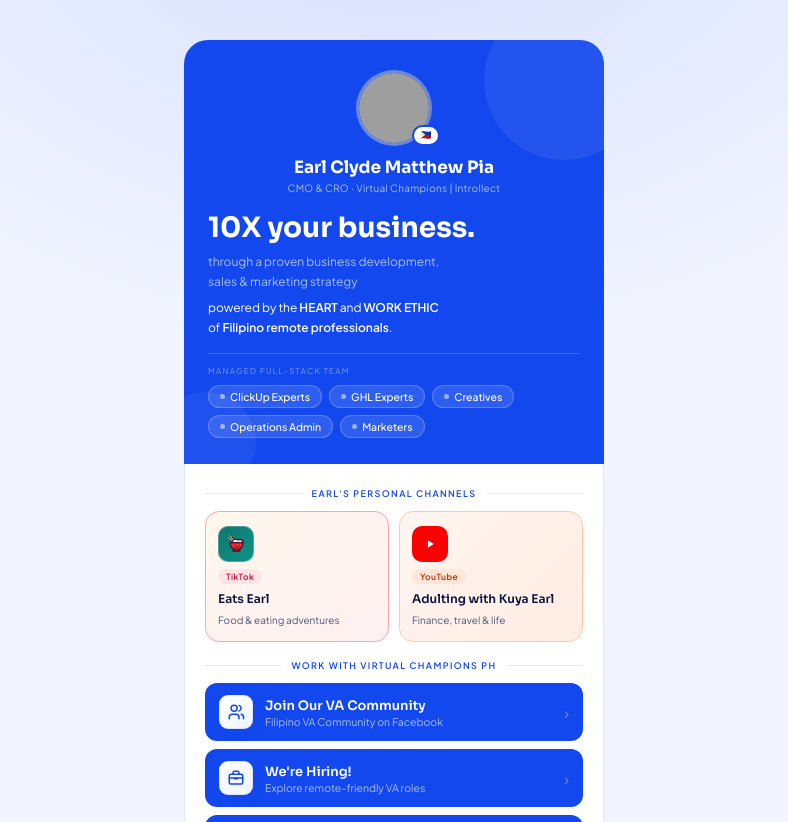
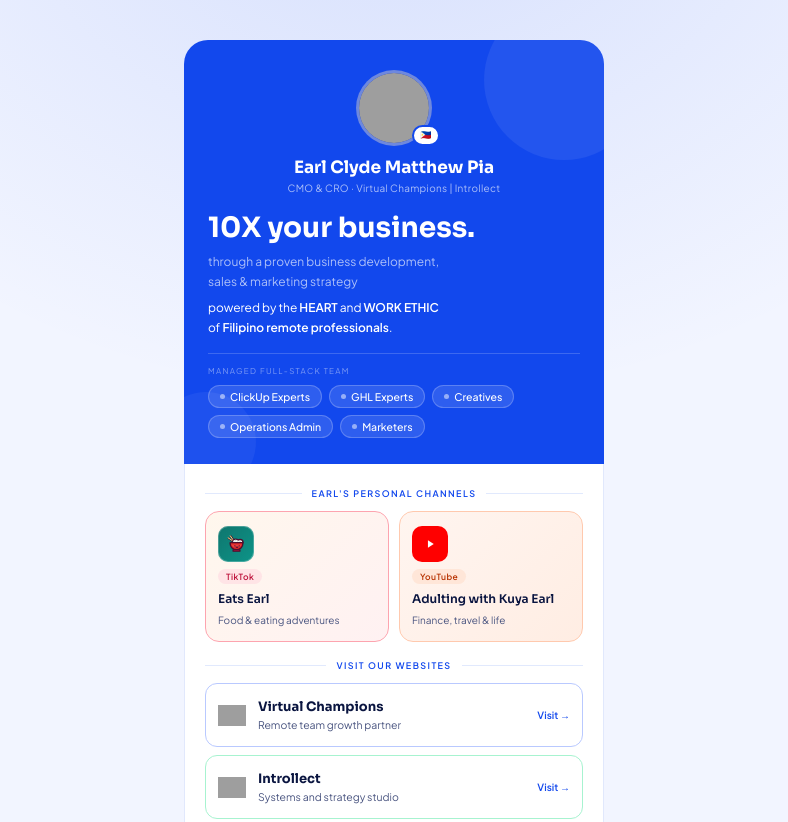
Before and after one commit to VirtualChampionsPH/Earl-Albino-Pia-PH-UK-CMO-CRO, a plain HTML site: page index.html in a window 1280 px wide. Shown: the top 822 px of the page, without its empty margins (246-1034 px from the left). Drawn offline with Linux system fonts and the light colour scheme; grey boxes are pictures that could not be loaded.

Commit message:
Add files via upload

```diff
--- a/index.html
+++ b/index.html
@@ -362,6 +362,79 @@
       line-height: 1.4;
     }
 
+    /* ── Website cards ── */
+    .website-list {
+      display: grid;
+      gap: 8px;
+      margin-bottom: 4px;
+    }
+
+    .website-card {
+      min-height: 64px;
+      border-radius: 12px;
+      padding: 10px 12px;
+      display: flex;
+      align-items: center;
+      gap: 12px;
+      text-decoration: none;
+      background: #fff;
+      border: 1.5px solid var(--blue-mid);
+      transition: transform 0.15s var(--ease-out), background 0.15s;
+    }
+
+    .website-card:hover {
+      background: #fbfcff;
+      transform: translateY(-1px);
+    }
+
+    .website-card:active {
+      transform: translateY(0);
+    }
+
+    .website-card.vc {
+      border-color: #b9c9ff;
+    }
+
+    .website-card.introllect {
+      border-color: #a7f3d0;
+    }
+
+    .website-logo {
+      width: 28px;
+      height: 28px;
+      object-fit: contain;
+      flex-shrink: 0;
+      display: block;
+    }
+
+    .website-copy {
+      flex: 1;
+      min-width: 0;
+    }
+
+    .website-title {
+      font-family: var(--font-display);
+      font-size: 13px;
+      font-weight: 700;
+      color: var(--navy);
+      line-height: 1.25;
+    }
+
+    .website-sub {
+      margin-top: 2px;
+      font-size: 10.5px;
+      color: var(--navy-muted);
+      line-height: 1.35;
+    }
+
+    .website-link {
+      font-size: 10px;
+      font-weight: 700;
+      color: var(--blue);
+      white-space: nowrap;
+      flex-shrink: 0;
+    }
+
     /* ── Standard link buttons ── */
     .link-btn {
       display: flex;
@@ -659,6 +732,32 @@
         </a>
       </div>
 
+      <!-- Websites -->
+      <div class="sec">
+        <div class="sec-line"></div>
+        <span class="sec-text">Visit Our Websites</span>
+        <div class="sec-line"></div>
+      </div>
+
+      <div class="website-list">
+        <a class="website-card vc" href="https://virtualchampions.ph" target="_blank" rel="noopener">
+          <img class="website-logo" src="https://assets.cdn.filesafe.space/uSnUEDhJvTm8j8G3HmZy/media/6a2672366a06f03d44a5aeba.png" alt="" />
+          <div class="website-copy">
+            <p class="website-title">Virtual Champions</p>
+            <p class="website-sub">Remote team growth partner</p>
+          </div>
+          <span class="website-link">Visit →</span>
+        </a>
+        <a class="website-card introllect" href="https://introllect.com" target="_blank" rel="noopener">
+          <img class="website-logo" src="https://assets.cdn.filesafe.space/uSnUEDhJvTm8j8G3HmZy/media/6a26723649e55f8519a92787.png" alt="" />
+          <div class="website-copy">
+            <p class="website-title">Introllect</p>
+            <p class="website-sub">Systems and strategy studio</p>
+          </div>
+          <span class="website-link">Visit →</span>
+        </a>
+      </div>
+
       <!-- VCPH Links -->
       <div class="sec">
         <div class="sec-line"></div>
```
